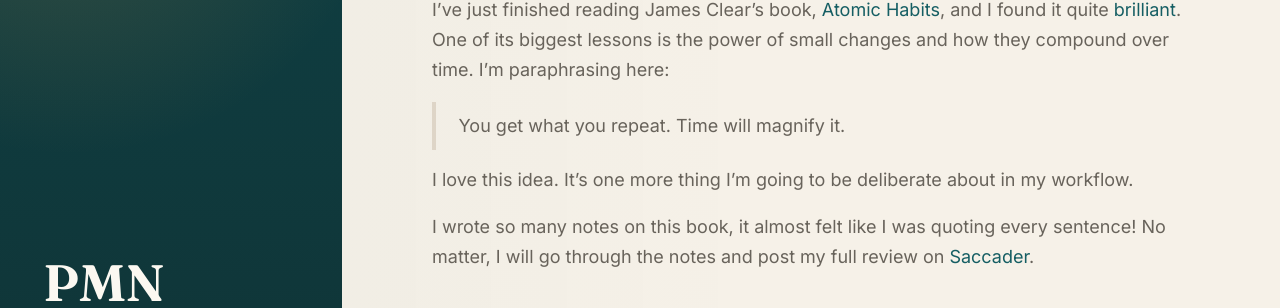
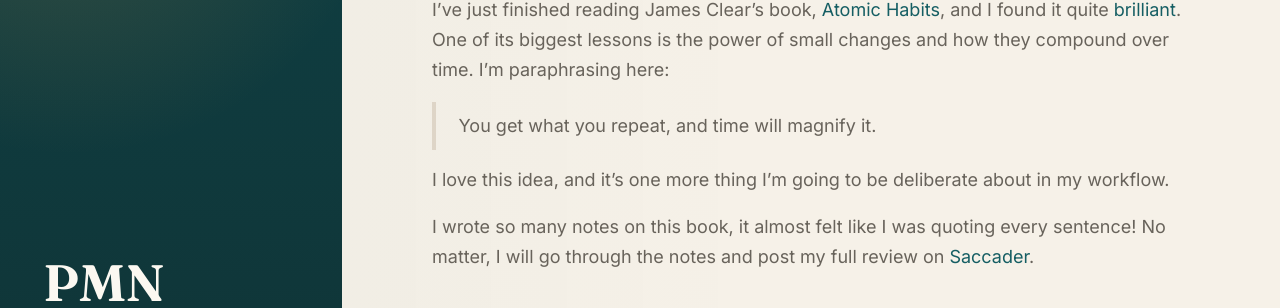
Before and after one commit to anphase/pmn.nz, a Jekyll site: the page built from _posts/2019-08-17-Making Small Changes.md, in a window 1280 px wide. Shown: the part 169-477 px from the top of the page. Built offline with Jekyll 4.4.1, drawn with Linux system fonts in a browser that asks for light colours.

Commit message:
Update CHANGELOG.md, _posts/2019-08-17-Making Small Changes.md

```diff
--- a/_posts/2019-08-17-Making Small Changes.md
+++ b/_posts/2019-08-17-Making Small Changes.md
@@ -6,9 +6,9 @@ date:   2019-08-18 23:40:00 +1200
 ---
 I've just finished reading James Clear's book, [Atomic Habits][1], and I found it quite [brilliant][2].
 One of its biggest lessons is the power of small changes and how they compound over time. I'm paraphrasing here:
-> You get what you repeat. Time will magnify it.
+> You get what you repeat, and time will magnify it.
 
-I love this idea. It's one more thing I'm going to be deliberate about in my workflow.
+I love this idea, and it's one more thing I'm going to be deliberate about in my workflow.
 
 I wrote so many notes on this book, it almost felt like I was quoting every sentence! No matter, I will go through the notes and post my full review on [Saccader][3].
 
```
Also changed, not shown: CHANGELOG.md.
